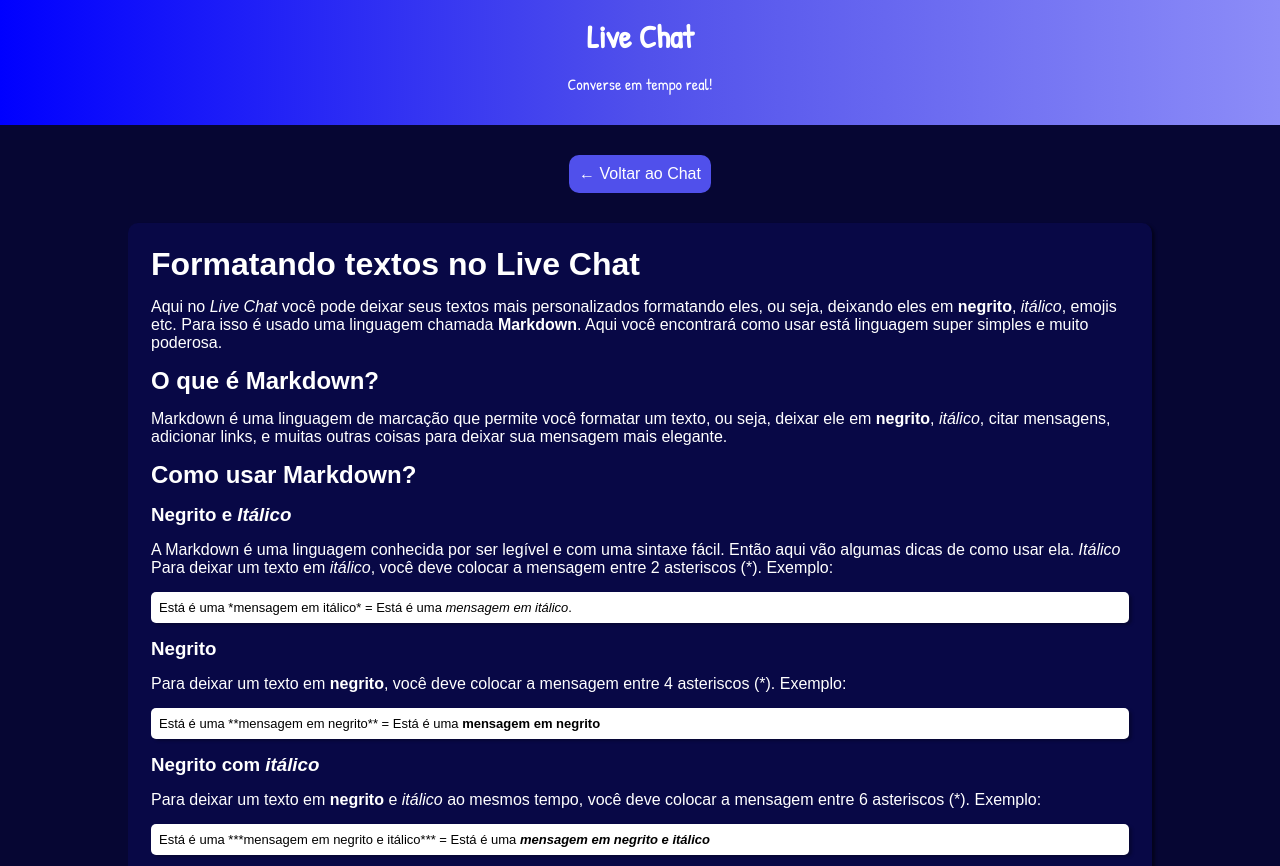
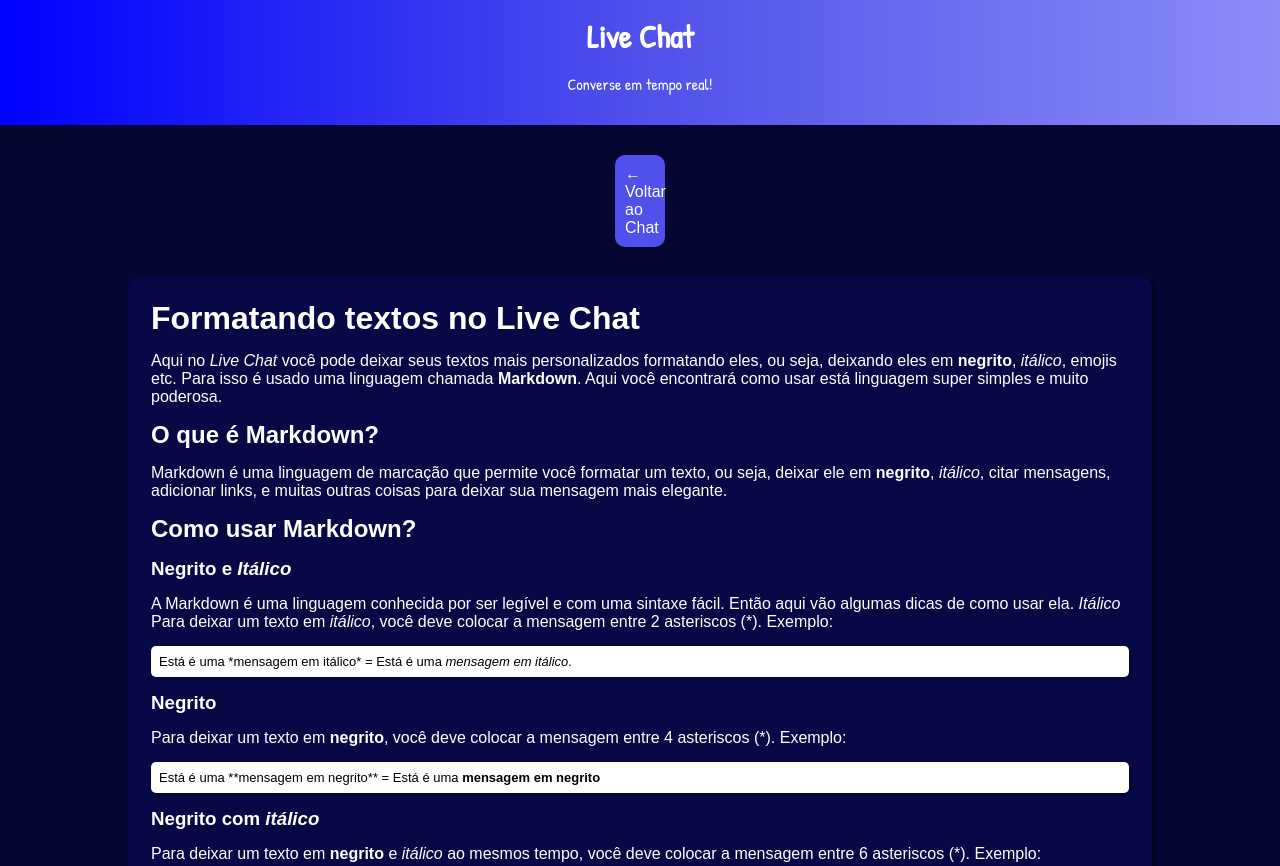
Before and after one commit to pedrohenriquebraga/chat-realtime, a website: page src/views/use-markdown.html in a window 1280 px wide. Shown: the top 866 px of the page. Drawn offline with Linux system fonts and the light colour scheme.

Commit message:
Update use-markdown.css

```diff
--- a/public/styles/use-markdown.css
+++ b/public/styles/use-markdown.css
@@ -29,6 +29,7 @@ header {
 }
 
 #home {
+  width: 50px;
   text-decoration: none;
   background-color: #5050eb;
   padding: 10px;
```
